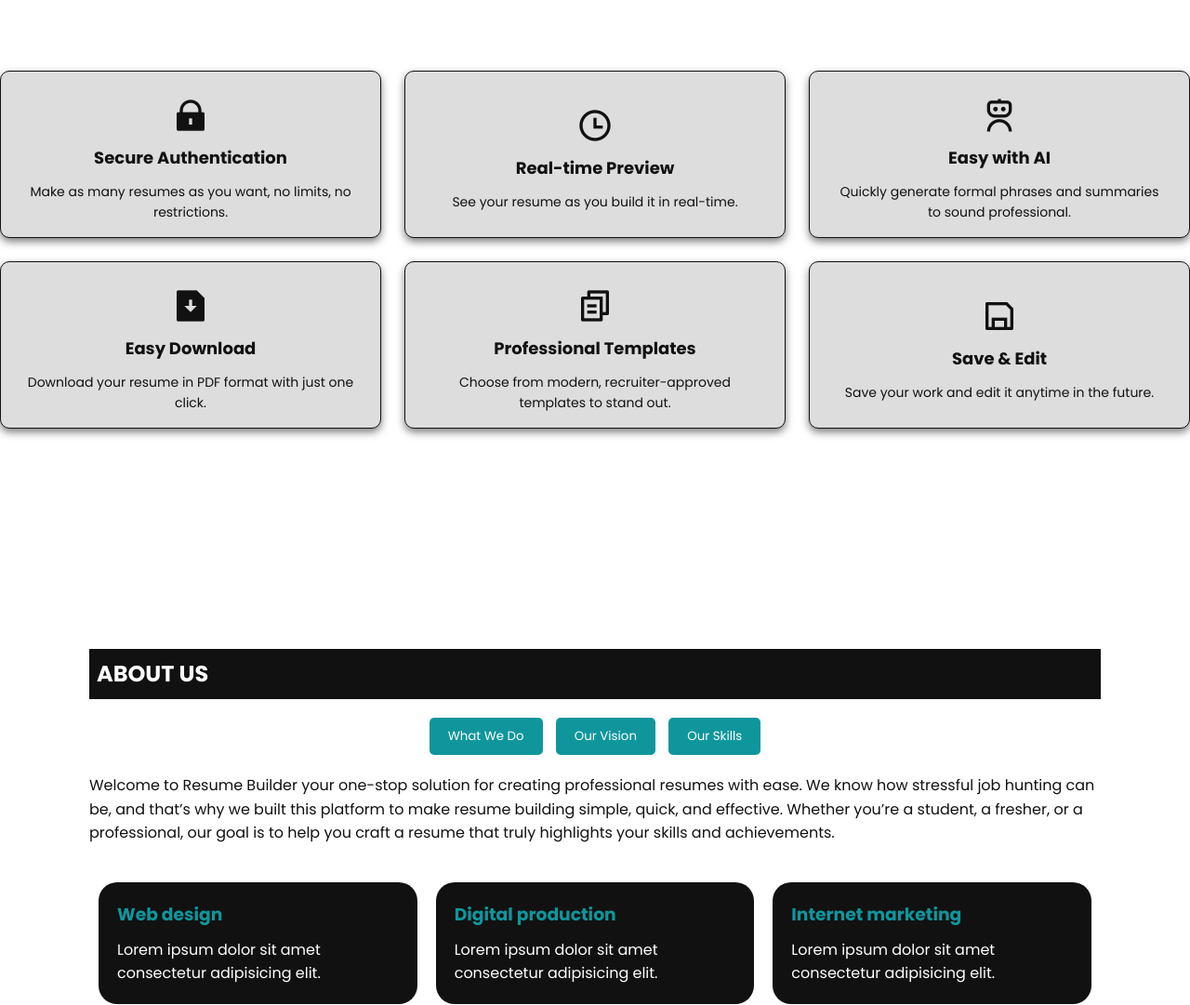
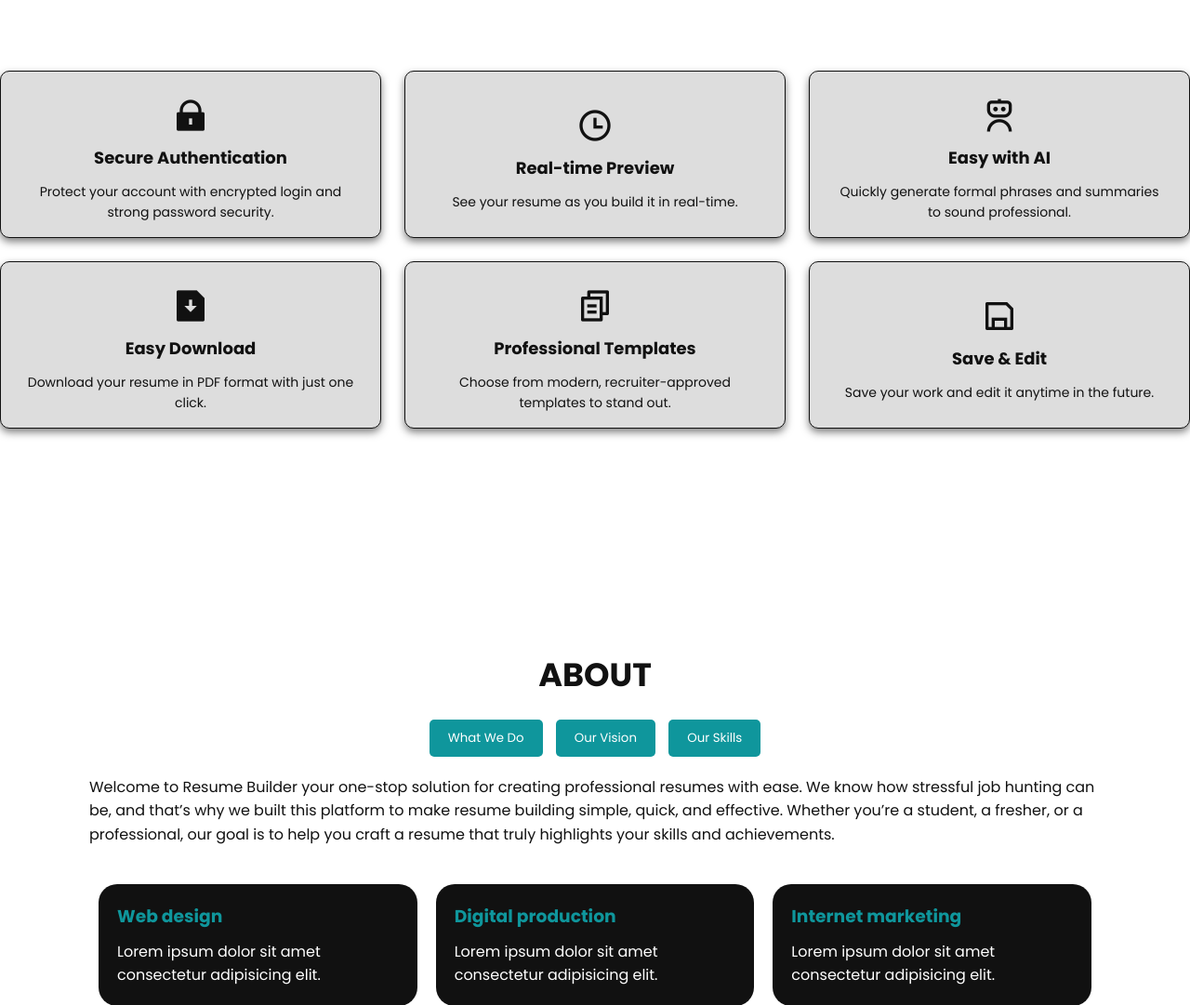
Before and after one commit to Samson-27/Resume-Builder, a PHP site: page / in a window 1280 px wide. Shown: the part 1029-2110 px from the top of the page at 93% size. Run offline with PHP 8.4, Linux system fonts and the light colour scheme; some libraries are stand-ins or nearby versions.

Commit message:
Initial commit0

```diff
--- a/assets/style.css
+++ b/assets/style.css
@@ -195,12 +195,10 @@ nav ul li a:hover {
 }
 
 .about h2 {
-  padding: 8px;
-  background-color: #111;
-  color: #fff;
+  text-align: center;
+  color: #111;
   margin-bottom: 20px;
-  width: 100%;
-
+  font-size: 35px;
 }
 
 .tabs {
--- a/index.php
+++ b/index.php
@@ -35,7 +35,7 @@
       <div class="feature-box">
         <i class="ri-lock-fill"></i>
         <h3>Secure Authentication</h3>
-        <p>Make as many resumes as you want, no limits, no restrictions.</p>
+        <p>Protect your account with encrypted login and strong password security.</p>
       </div>
 
       <div class="feature-box">
@@ -74,7 +74,7 @@
   <!-- About Us -->
   <section class="about">
     <div class="container">
-      <h2>ABOUT US</h2>
+      <h2>ABOUT</h2>
       <div class="tabs">
         <button class="btn">What We Do</button>
         <button class="btn">Our Vision</button>
```
